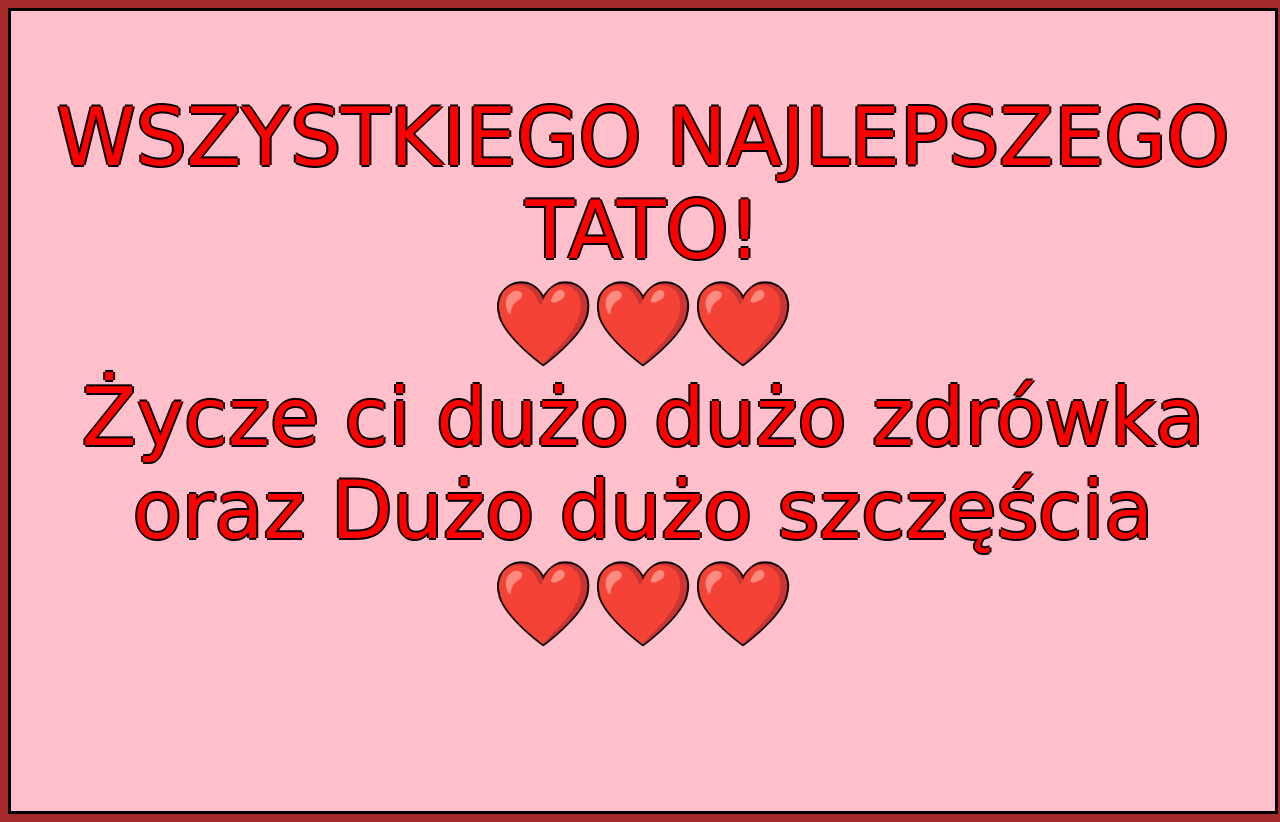
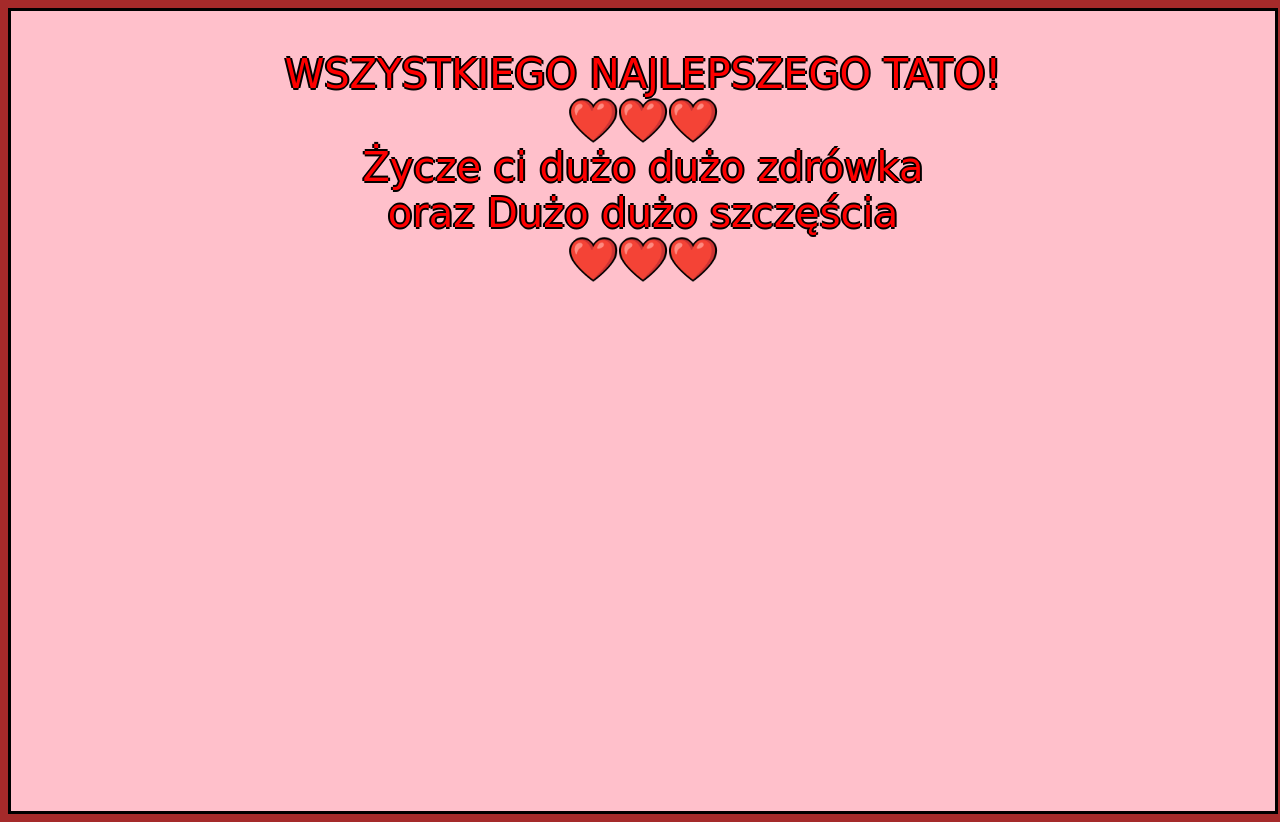
Before and after one commit to drifiV/D, a plain HTML site: page index.html in a window 1280 px wide. Drawn offline with Linux system fonts and the light colour scheme.

Commit message:
index.html

```diff
--- a/index.html
+++ b/index.html
@@ -17,7 +17,7 @@
         background-color: pink;
     }
     p{
-        font-size: 10vh;
+        font-size: 5vh;
         font-family: cursive;
         text-shadow: 2px 0px black, -2px 0px black, 0px -2px black, 0px 2px black;
         color: red;
```
